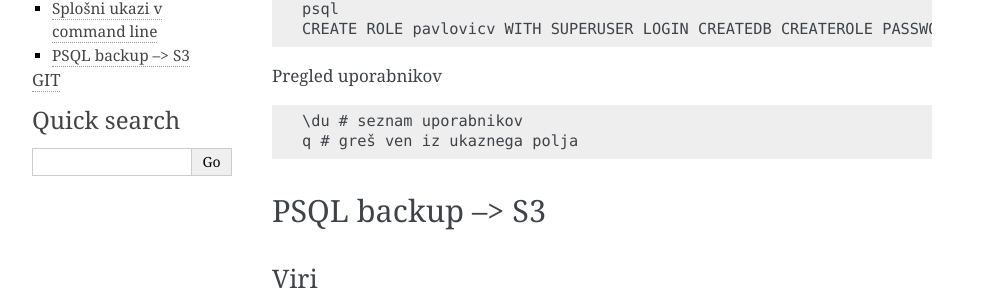
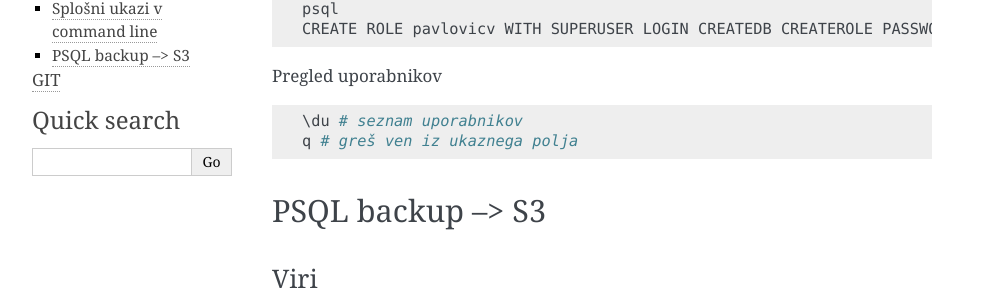
Before and after one commit to vasjapavlovic/knjiznica, a Sphinx documentation site: the page built from docs/PostgreSQL.rst, in a window 1280 px wide. Shown: the part 383-687 px from the top of the page, without its empty margins (148-1141 px from the left). Built offline with Sphinx 7.4.7, drawn with Linux system fonts in a browser that asks for light colours.

Commit message:
posgresql posodobitev

```diff
--- a/docs/PostgreSQL.rst
+++ b/docs/PostgreSQL.rst
@@ -22,7 +22,7 @@ Izdelamo uporabnika
 
 Pregled uporabnikov
 
-.. code-block:: none
+.. code-block:: python
 
     \du # seznam uporabnikov
     q # greš ven iz ukaznega polja
```
